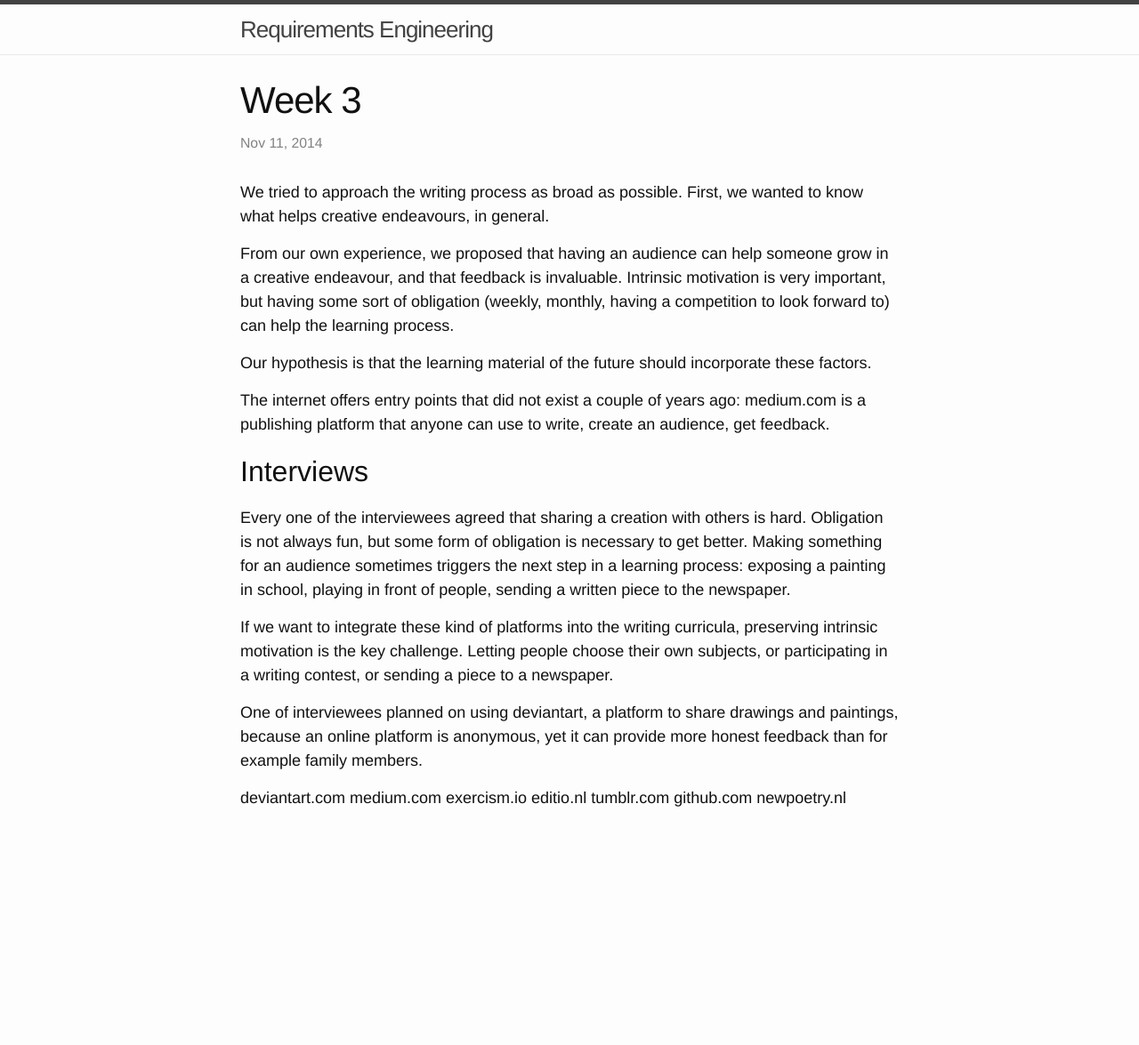
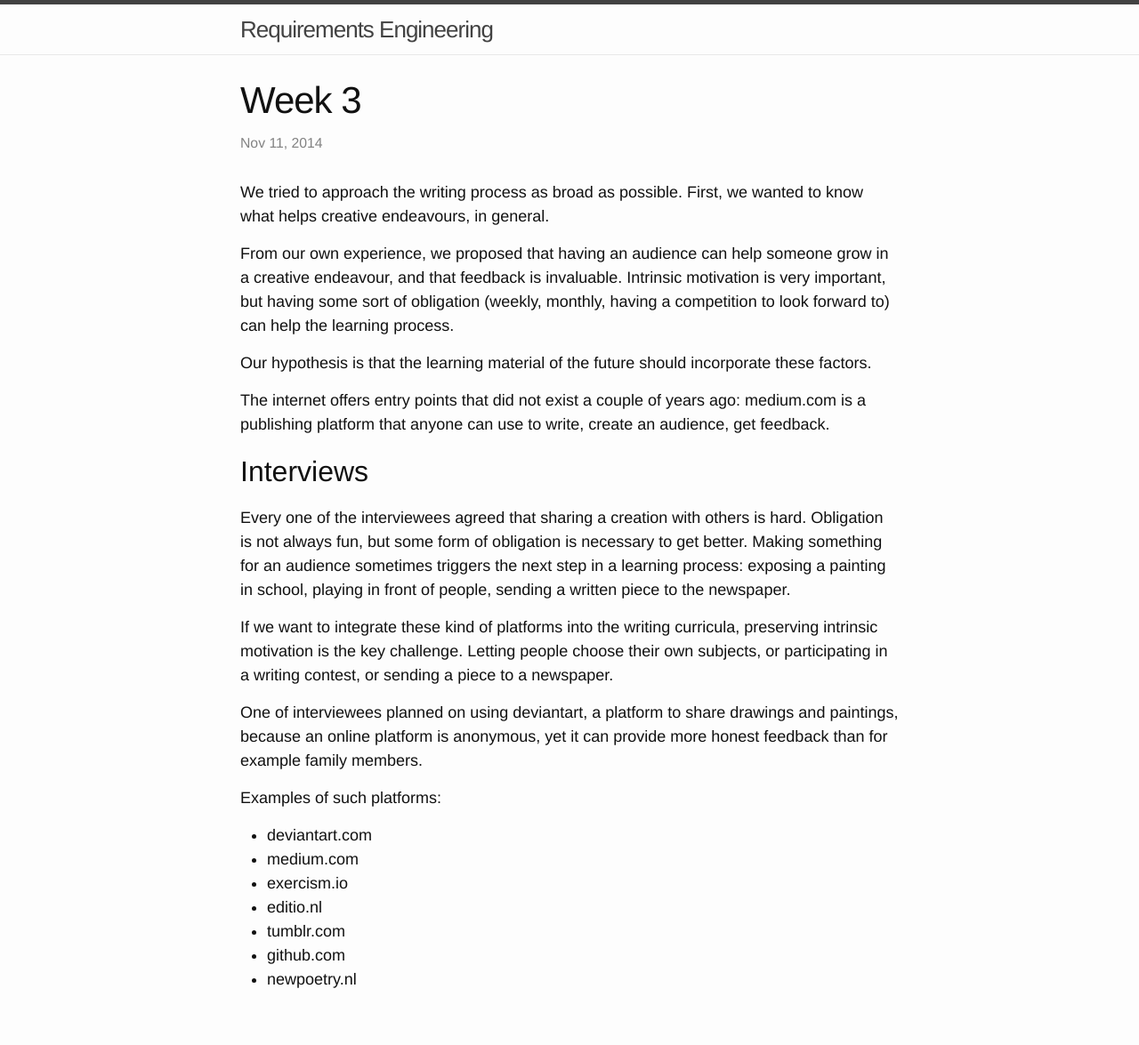
Before and after one commit to Kappie/requirements_engineering, a Jekyll site: the page built from _posts/2014-11-11-week3.md, in a window 1280 px wide. Shown: the whole page at 89% size. Built offline with Jekyll 4.4.1, drawn with Linux system fonts in a browser that asks for light colours; before the commit the page ends 971 px from its top, so only the background shows below that.

Commit message:
week 3 lijstje

```diff
--- a/_posts/2014-11-11-week3.md
+++ b/_posts/2014-11-11-week3.md
@@ -35,10 +35,12 @@ One of interviewees planned on using deviantart, a platform to share drawings
 and paintings, because an online platform is anonymous, yet it can provide
 more honest feedback than for example family members.
 
-deviantart.com
-medium.com
-exercism.io
-editio.nl
-tumblr.com
-github.com
-newpoetry.nl
+Examples of such platforms:
+
+- deviantart.com
+- medium.com
+- exercism.io
+- editio.nl
+- tumblr.com
+- github.com
+- newpoetry.nl
```
